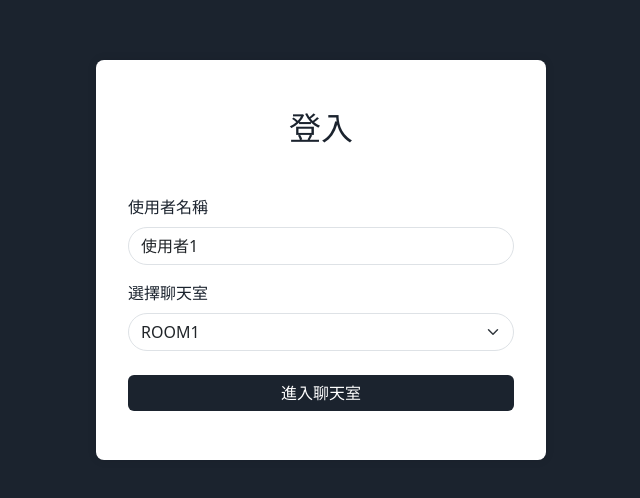
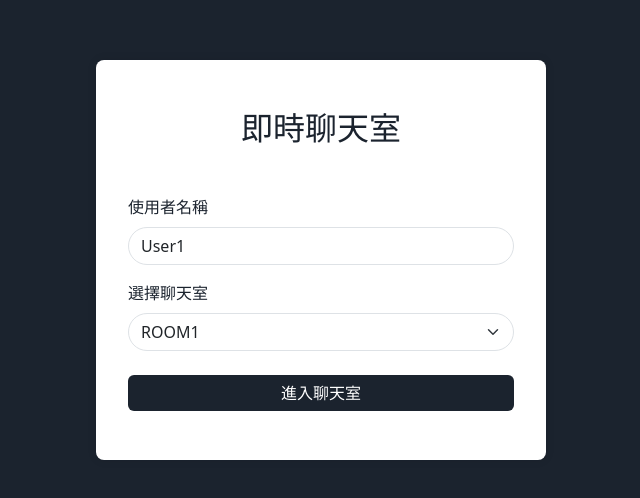
Before and after one commit to Lin-Yu-Hung/Typescript, a Vue app: page /#/ in a window 1280 px wide. Shown: the part 140-638 px from the top of the page, without its empty margins (319-959 px from the left). Built offline with nearby package versions, Linux system fonts and the light colour scheme; no server answers.

Commit message:
[修改] 調整網頁ICON、UI

```diff
--- a/index.html
+++ b/index.html
@@ -2,7 +2,7 @@
 <html lang="en">
 <head>
   <meta charset="UTF-8" />
-    <link rel="icon" type="image/svg+xml" href="/vite.svg" />
+  <link rel="icon" type="image/svg+xml" href="/favicon.png" />
   <meta name="viewport" content="width=device-width, initial-scale=1.0" />
   <title>Vite + Vue + TS</title>
 </head>
--- a/src/components/Login.vue
+++ b/src/components/Login.vue
@@ -1,7 +1,9 @@
 <template>
   <div class="login-container">
+    <!-- <h2 class="text-center fw-bold fs-1 text-white mb-4">即時聊天室</h2> -->
+
     <div class="login-card">
-      <h2 class="mb-3 mb-xl-5 text-center">登入</h2>
+      <h2 class="mb-3 mb-xl-5 text-center">即時聊天室</h2>
       <div class="mb-3">
         <label for="username" class="form-label">使用者名稱</label>
         <input
@@ -45,7 +47,7 @@ const socket = io(import.meta.env.VITE_SOCKET_DOMAIN);
 // const socket = io("https://express-hello-world-wllx.onrender.com/");
 // 監聽與後端的連線事件
 
-const userName: Ref<string> = ref("使用者1");
+const userName: Ref<string> = ref("User1");
 const chatroom: Ref<string> = ref("room1");
 sessionStorage.removeItem("isReload");
 const login = (): void => {
@@ -68,8 +70,9 @@ socket.on("loginStatus", (status: boolean) => {
 .login-container {
   display: flex;
   justify-content: center;
+  flex-direction: column;
   align-items: center;
-  height: 100vh;
+  height: 100svh;
 }
 
 .login-card {
```
Also changed, not shown: favicon.png (added). Lines whose indentation alone changed are shown as unchanged.
